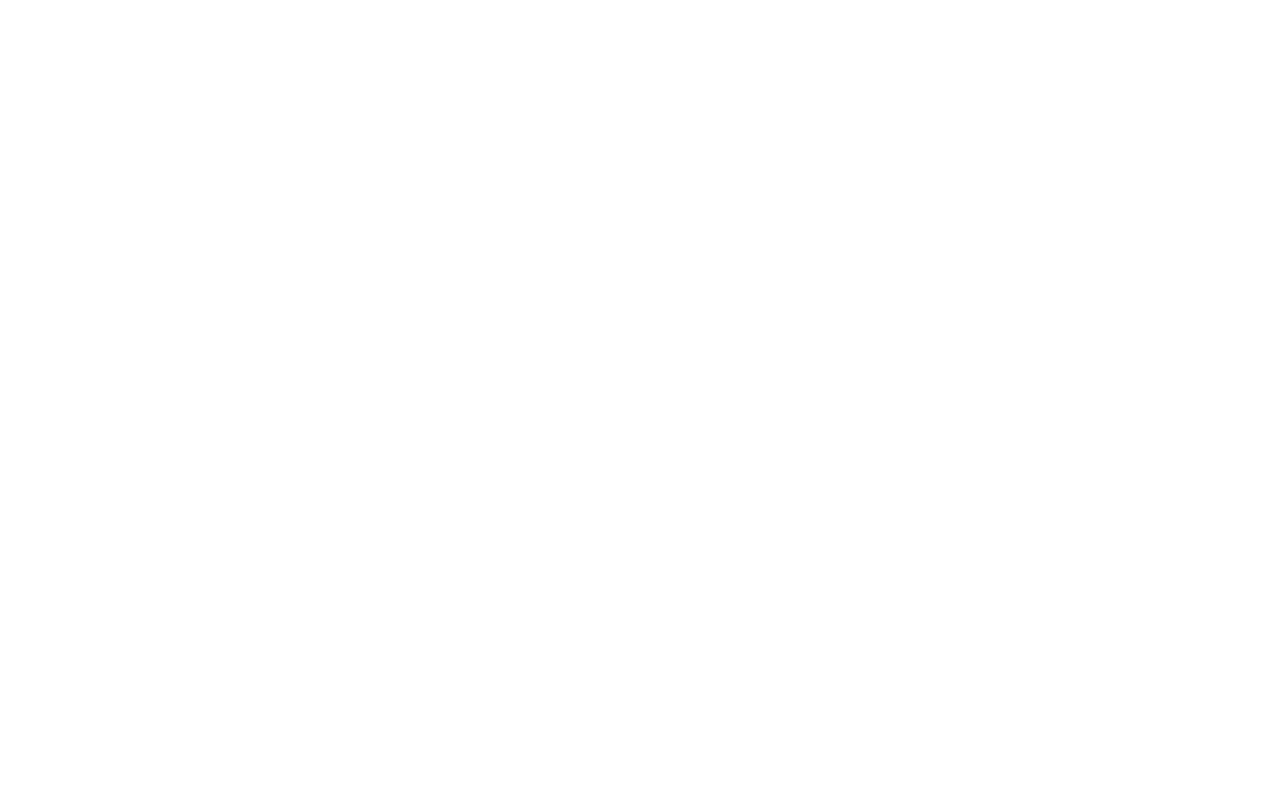
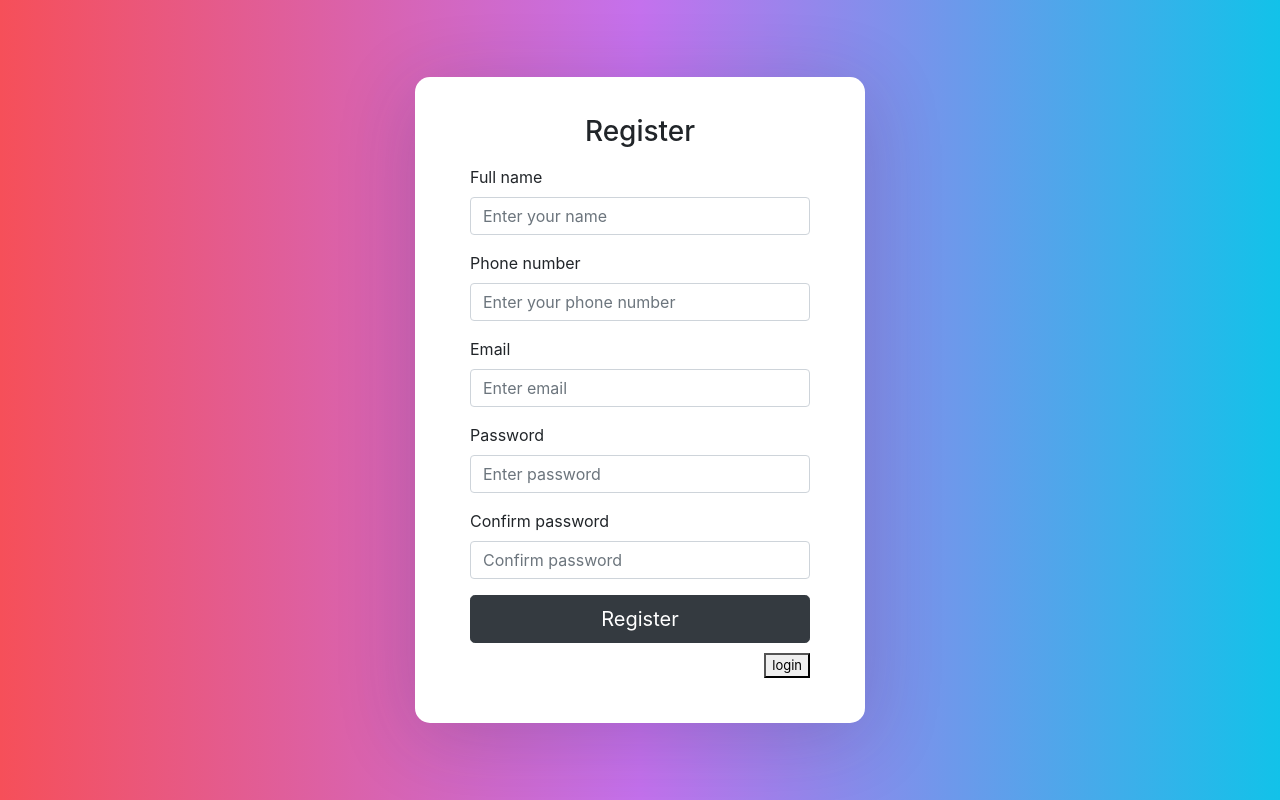
Before and after one commit to MinhChuDoMagic/-Front-end-TinkerBellGarden, a React (Create React App) app: page /signup in a window 1280 px wide. Built offline with nearby package versions, Linux system fonts and the light colour scheme.

Commit message:
test with login state

```diff
--- a/src/App.js
+++ b/src/App.js
@@ -1,79 +1,32 @@
 import React from 'react';
 import '../node_modules/bootstrap/dist/css/bootstrap.min.css';
 import './App.css';
-import { BrowserRouter as Router, Switch, Route, Link } from "react-router-dom";
+import {Routes,Route} from "react-router-dom";
 
-import Login from "./components/customer/login/login.component";
-import SignUp from "./components/customer/signup/signup.component";
-import VIPRegister from "./components/customer/Vip-register/vipregister.component";
-import Event from "./components/customer/event/event.component";
-import addEvent from './components/staff/addEvent/addEvent.component';
+// import User from './webpage/User'
+// import Manager from './webpage/Manager'
+// import Staff from './webpage/Staff'
+// import Receptionist from './webpage/Receptionist'
+import SignUp from './components/customer/signup/signup.component';
+import Login from './components/customer/login/login.component';
 import Home from './components/customer/home/Home';
-import Profile from './components/customer/profile/Profile';
-import stallTicket from './components/employee/nvquay/stallTicket';
-import reception from './components/employee/receptionist/reception';
-import ticketBooking from './components/customer/ticketBooking/ticketBooking';
-import userHome from './components/customer/userHome/Home';
-import eventList from './components/customer/eventList/eventList';
-import adminSidebar from './components/staff/adminSidebar/adminSidebar';
+
 
 function App() {
-  return (<Router>
+  return (
     <div className="App">
-    {/* <nav className="navbar navbar-expand-lg navbar-light bg-light">
 
-      <a className="navbar-brand" href="/">Tinker Bell Garden</a>
-      <button className="navbar-toggler" type="button" data-toggle="collapse" data-target="#navbarSupportedContent" aria-controls="navbarSupportedContent" aria-expanded="false" aria-label="Toggle navigation">
-        <span className="navbar-toggler-icon"></span>
-      </button>
-
-      <div className="collapse navbar-collapse" id="navbarSupportedContent">
-        <ul className="navbar-nav mr-auto">
-          <li className="nav-item active">
-            <a className="nav-link" href="/">Home <span className="sr-only">(current)</span></a>
-          </li>
-          <li className="nav-item active">
-            <a className="nav-link" href="/Event1">Sự kiện <span className="sr-only">(current)</span></a>
-          </li>
-          <li className="nav-item active">
-            <a className="nav-link" href="/">Đặt vé <span className="sr-only">(current)</span></a>
-          </li>
-
-
-        </ul>
-
-        <form className="form-inline my-2 my-lg-0">
-          <a class="btn btn-outline-success" href="/login" role="button">Đăng nhập</a>
-          <p>     </p>
-          <a class="btn btn-outline-success" href="/sign-up" role="button">Đăng kí</a>
-
-        </form>
-      </div>
-    </nav> */}
-          <Route>
-            <Route exact path='/' component={Home} /> {/*Ô nào làm trang chủ thì thay component trang chủ vào đây */}
-            <Route path="/login" component={Login} />
-            <Route path="/sign-up" component={SignUp} />
-            <Route path="/profile" component={Profile} />
-          </Route>
-
-
-          <Route>
-            <Route path="/userHome" component={userHome} />
-            <Route path="/VIP-register" component={VIPRegister} />
-            <Route path="/event1" component={Event} />
-            <Route path="/eventList" component={eventList} />
-            <Route path="/ticketBooking" component={ticketBooking}/>
-          </Route>
-
-          <Route>
-            <Route path="/admin/addEvent" component={addEvent} />
-            <Route path="/admin/stallTicket" component={stallTicket} />
-            <Route path="/admin/reception" component={reception}/>
-            <Route path="/admin/slidbar" component={adminSidebar}/>
-          </Route>
-
-    </div></Router>
+        <Routes>
+          {/* <Route exact path='/' element={<User/>} />
+          <Route exact path='/user' element={<User/>} />
+          <Route exact path='/manager' element={<Manager/>} />
+          <Route exact path='/staff' element={<Staff/>} />
+          <Route exact path='/receptionist' element={<Receptionist/>} /> */}
+          <Route path="/home" exact element={<Home/>}></Route>
+          <Route path="/login" exact element={<Login/>} />
+          <Route  path="/signup" exact element={<SignUp/>} />
+        </Routes>
+    </div>
   );
 }
 
--- a/src/components/customer/home/Home.js
+++ b/src/components/customer/home/Home.js
@@ -1,10 +1,30 @@
-import React, { Component } from 'react'
+import React, { useState,useEffect } from 'react'
 import './Home.css'
 import {Carousel,Row,Card,Button} from 'react-bootstrap'
+import { useNavigate } from 'react-router-dom'
 
-export default class Home extends Component {
-    render() {
-        return (
+export default function Home() {
+    const [login, setLogin] = useState(false)
+
+    let navi=useNavigate();
+
+    const handleEvent=()=>{
+        if(!login) navi("/login");
+        else alert("move event");
+    }
+    const handleLogout=()=>{
+        localStorage.removeItem("isLogin");
+        setLogin(false);
+        navi("/login");
+    }
+
+    useEffect(() => {
+        let lg=localStorage.getItem("isLogin");
+        if(lg!==null) setLogin(true);
+        else setLogin(false);
+    }, [])
+
+    return (
             <div className='home_ctn'>
             <div className='slider_home'>
 
@@ -37,7 +57,12 @@
                                 <Card.Text>
                                     mô tả
                                 </Card.Text>
-                            <Button variant="primary">Đặt vé</Button>
+                            <Button
+                                variant="primary"
+                                onClick={()=>handleEvent()}
+                            >
+                                Đặt vé
+                            </Button>
                         </Card.Body>
                 </Card>
                 <Card className='ev'>
@@ -104,7 +129,11 @@
                     </div>
                 </div>
             </div>
+            <button
+                onClick={()=>{handleLogout()}}
+            >
+                logout
+            </button>
             </div>
-        )
-    }
+    )
 }
--- a/src/components/customer/login/login.component.js
+++ b/src/components/customer/login/login.component.js
@@ -1,25 +1,43 @@
-import React, { Component } from "react";
+import React,{useState} from "react";
 import { Form } from 'react-bootstrap';
+import { useNavigate } from "react-router-dom";
 
-export default class Login extends Component {
-    render() {
+export default function Login() {
+    const [nbphone, setNbphone] = useState("")
+    const [password, setPassword] = useState("")
+
+    let navi=useNavigate();
+
+    const hanleSignin=()=>{
+        if(nbphone==="user"&&password=="1"){
+            localStorage.setItem("isLogin","true");
+            navi("/home");
+        }
+    }
+
     return (
         <div className="outer">
             <div className="inner">
             <form>
-
                 <h3>Log in</h3>
-
                 <div className="form-group">
                     <label>Phone number</label>
-                        <input type="phone number" className="form-control" placeholder="Phone number" />
+                    <input
+                        type="phone number"
+                        className="form-control"
+                        placeholder="Phone number"
+                        onChange={e=>setNbphone(e.target.value)}
+                    />
                 </div>
-
                 <div className="form-group">
                     <label>Password</label>
-                        <input type="password" className="form-control" placeholder="Enter password" />
+                    <input
+                        type="password"
+                        className="form-control"
+                        placeholder="Enter password"
+                        onChange={e=>setPassword(e.target.value)}
+                    />
                 </div>
-
                 <Form.Group controlId="exampleForm.ControlSelect1">
                     <Form.Label>Vai trò</Form.Label>
                     <Form.Control as="select">
@@ -37,14 +55,18 @@
                     </div>
                 </div>
 
-                    <button type="submit" className="btn btn-dark btn-lg btn-block">Sign in</button>
+                <button
+                    type="submit"
+                    className="btn btn-dark btn-lg btn-block"
+                    onClick={()=>hanleSignin()}
+                >
+                    Sign in
+                </button>
                 <p className="forgot-password text-right">
-                        Forgot <a href="#">password?</a>
+                    Forgot <a href="##">password?</a>
                 </p>
             </form>
             </div>
         </div>
-
-        );
+    )
 }
-}
--- a/src/components/customer/signup/signup.component.js
+++ b/src/components/customer/signup/signup.component.js
@@ -1,45 +1,88 @@
-import React, { Component } from "react";
+import React,{useState} from "react";
+import { useNavigate } from "react-router-dom"
 
-export default class SignUp extends Component {
-    render() {
+export default function SignUp() {
+
+    const [fullname, setFullname] = useState("");
+    const [nbphone, setNbphone] = useState("");
+    const [email, setEmail] = useState("");
+    const [password, setPassword] = useState("");
+    const [confirmPassword, setConfirmPassword] = useState("");
+
+    let navi=useNavigate();
+
+    const handleRegister=()=>{
+
+    }
+
     return (
         <div className="outer">
             <div className="inner">
                 <form>
                     <h3>Register</h3>
-
                         <div className="form-group">
                             <label>Full name</label>
-                            <input type="text" className="form-control" placeholder="Enter your name" />
+                            <input
+                                type="text"
+                                className="form-control"
+                                placeholder="Enter your name"
+                                onChange={(e)=>setFullname(e.target.value)}
+                            />
                         </div>
 
                         <div className="form-group">
                             <label>Phone number</label>
-                            <input type="Phone number" className="form-control" placeholder="Enter your phone number" />
+                            <input
+                                type="Phone number"
+                                className="form-control"
+                                placeholder="Enter your phone number"
+                                onChange={(e)=>setNbphone(e.target.value)}
+                            />
                         </div>
 
                         <div className="form-group">
                             <label>Email</label>
-                            <input type="email" className="form-control" placeholder="Enter email" />
+                            <input
+                                type="email"
+                                className="form-control"
+                                placeholder="Enter email"
+                                onChange={e=>setEmail(e.target.value)}
+                            />
                         </div>
 
                         <div className="form-group">
                             <label>Password</label>
-                            <input type="password" className="form-control" placeholder="Enter password" />
+                            <input
+                                type="password"
+                                className="form-control"
+                                placeholder="Enter password"
+                                onChange={e=>setPassword(e.target.value)}
+                            />
                         </div>
 
                         <div className="form-group">
                             <label>Confirm password</label>
-                            <input type="password" className="form-control" placeholder="Confirm password" />
+                            <input
+                                type="password"
+                                className="form-control"
+                                placeholder="Confirm password"
+                                onChange={e=>setConfirmPassword(e.target.value)}
+                            />
                         </div>
 
-                        <button type="submit" className="btn btn-dark btn-lg btn-block">Register</button>
+                        <button
+                            type="submit"
+                            className="btn btn-dark btn-lg btn-block"
+                            onClick={()=>handleRegister()}
+                        >
+                            Register
+                        </button>
                         <p className="forgot-password text-right">
-                            Already registered <a href="#">log in?</a>
+                            {/* Already registered <a href="/login">log in?</a> */}
+                            <button onClick={()=>navi("/login")}>login</button>
                         </p>
                 </form>
             </div>
         </div>
-        );
+    )
 }
-}
--- a/src/index.js
+++ b/src/index.js
@@ -6,9 +6,11 @@
 import * as serviceWorker from "./serviceWorker";
 
 ReactDOM.render(
-    <BrowserRouter>
-        <App />
-    </BrowserRouter>,
+    <React.StrictMode>
+        <BrowserRouter>
+            <App />
+        </BrowserRouter>
+    </React.StrictMode>,
     document.getElementById("root")
 );
 
```
Also changed, not shown: src/webpage/Manager.js (added), src/webpage/Receptionist.js (added), src/webpage/Staff.js (added), src/webpage/User.js (added). Lines whose indentation alone changed are shown as unchanged.
